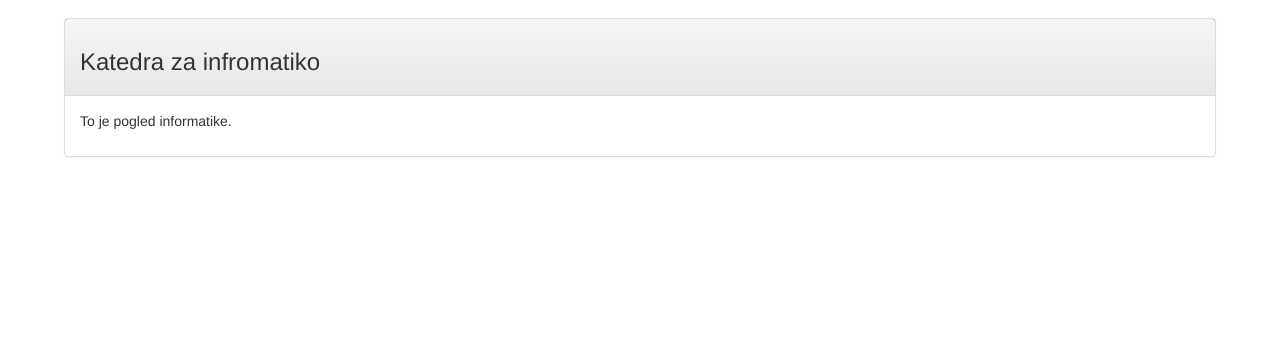
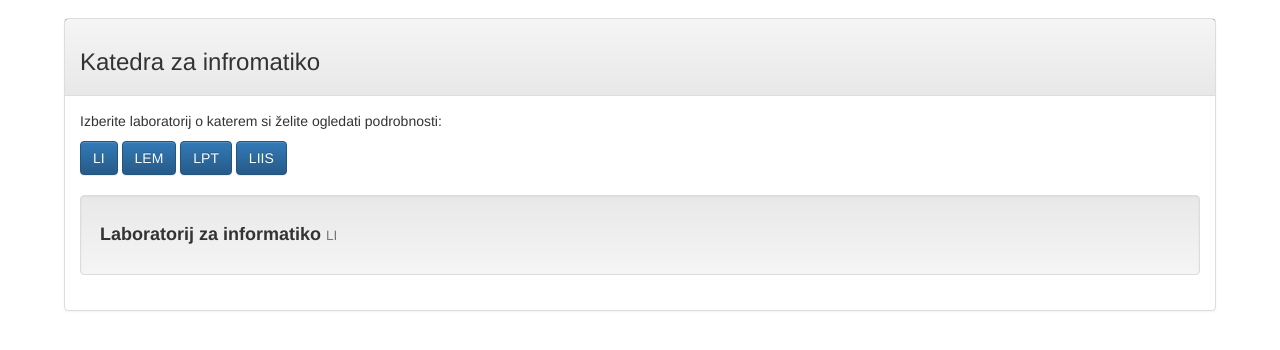
Before and after one commit to ProjectWeekOfAwesome/vega-github-delavnica, a plain HTML site: page index.html at #!/informatika in a window 1280 px wide. Shown: the part 274-624 px from the top of the page. Drawn offline with nearby package versions, Linux system fonts and the light colour scheme; some packages are replaced by stand-ins of ours.

Commit message:
dodana vsebina za informatiko

```diff
--- a/views/informatika.html
+++ b/views/informatika.html
@@ -1 +1,63 @@
-<p>To je pogled informatike.</p>
+<p>Izberite laboratorij o katerem si želite ogledati podrobnosti:</p>
+
+<div style="margin-bottom: 20px;">
+  <button class="btn btn-primary" type="button" data-toggle="collapse" data-target="#li" aria-expanded="true" aria-controls="li">
+    LI
+  </button>
+
+  <button class="btn btn-primary" type="button" data-toggle="collapse" data-target="#lem" aria-expanded="false" aria-controls="lem">
+    LEM
+  </button>
+
+  <button class="btn btn-primary" type="button" data-toggle="collapse" data-target="#lpt" aria-expanded="false" aria-controls="lpt">
+    LPT
+  </button>
+
+  <button class="btn btn-primary" type="button" data-toggle="collapse" data-target="#liis" aria-expanded="false" aria-controls="liis">
+    LIIS
+  </button>
+</div>
+
+<div class="collapse in" id="li">
+  <div class="well">
+    <h4 style="font-weight: bold;">Laboratorij za informatiko <small>LI</small></h4>
+
+    <!-- ........................................................................
+        TODO: Tukaj lahko dodate informacije o laboratoriju
+         ........................................................................
+    -->
+  </div>
+</div>
+
+<div class="collapse" id="lem">
+  <div class="well">
+    <h4 style="font-weight: bold;">Laboratorij za e-medije <small>LEM</small></h4>
+
+    <!-- ........................................................................
+        TODO: Tukaj lahko dodate informacije o laboratoriju
+         ........................................................................
+    -->
+  </div>
+</div>
+
+<div class="collapse" id="lpt">
+  <div class="well">
+    <h4 style="font-weight: bold;">Laboratorij za podatkovne tehnologije <small>LPT</small></h4>
+
+    <!-- ........................................................................
+        TODO: Tukaj lahko dodate informacije o laboratoriju
+         ........................................................................
+    -->
+  </div>
+</div>
+
+<div class="collapse" id="liis">
+  <div class="well">
+    <h4 style="font-weight: bold;">Laboratorij za integracijo informacijskih sistemov <small>LIIS</small></h4>
+
+    <!-- ........................................................................
+        TODO: Tukaj lahko dodate informacije o laboratoriju
+         ........................................................................
+    -->
+  </div>
+</div>
```
Also changed, not shown: views/racunalniskaLogika.html (+1 -1 lines).
